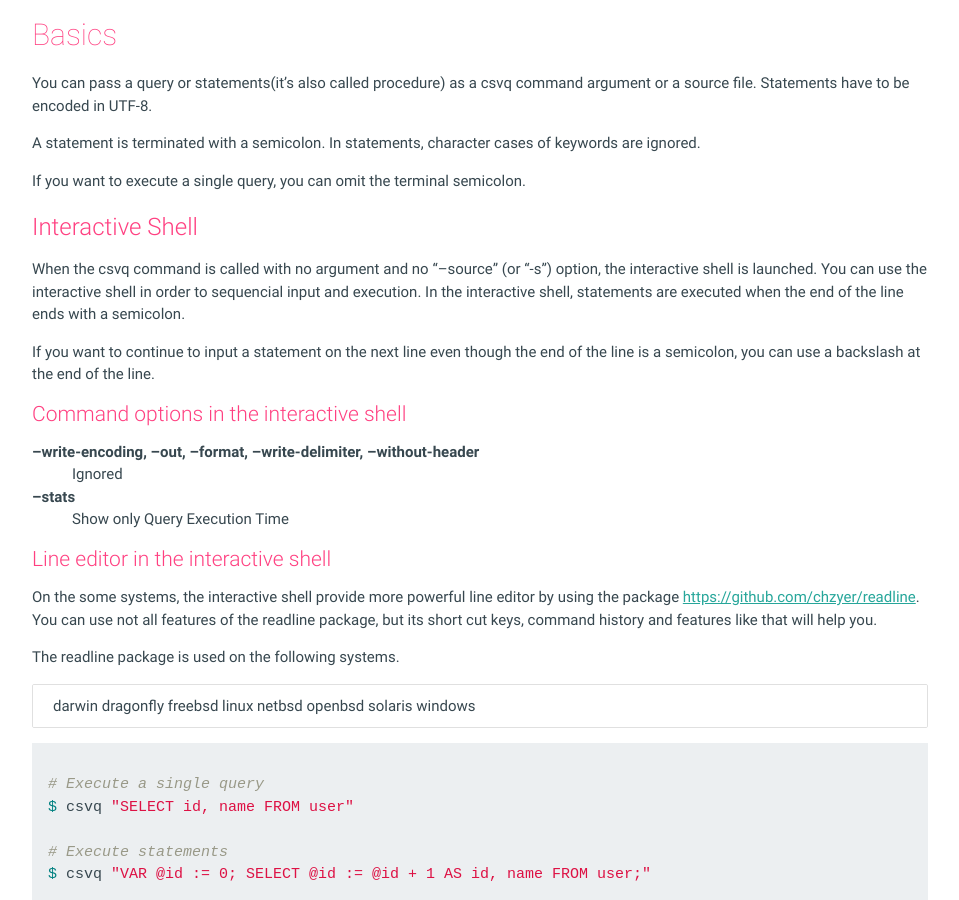
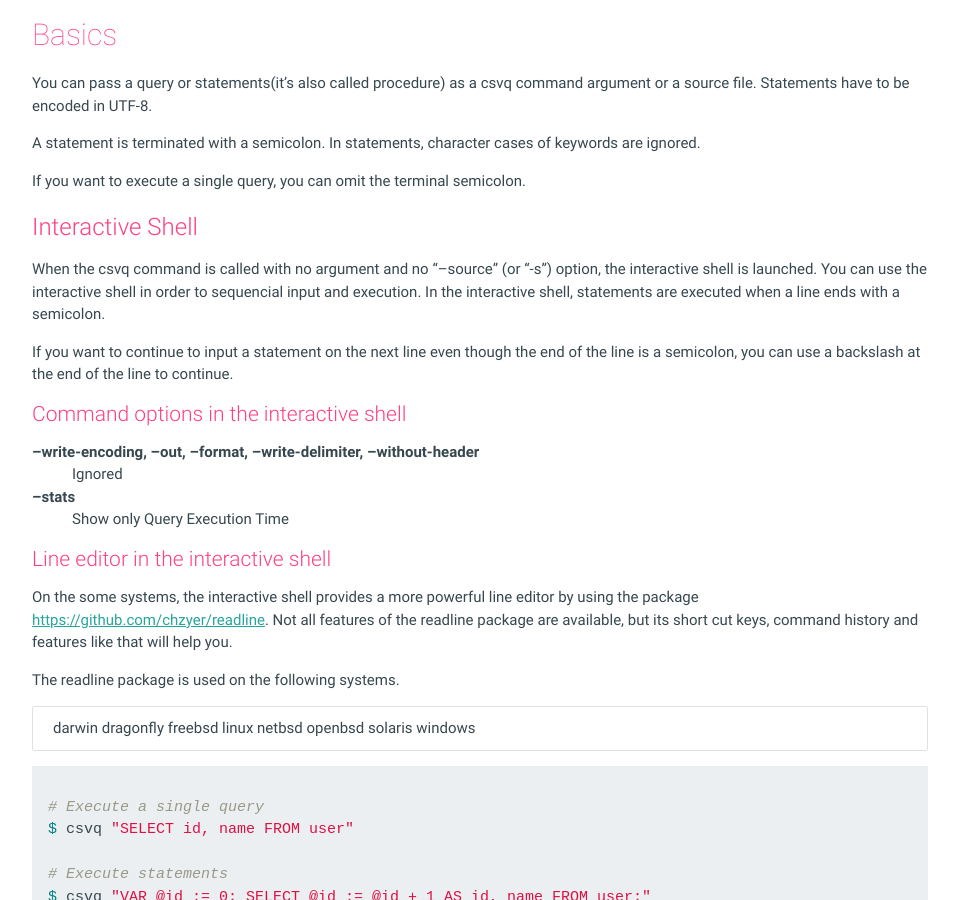
Before and after one commit to mithrandie/csvq, a Jekyll site: the page built from docs/_posts/2006-01-02-statement.md, in a window 1280 px wide and 900 px high, scrolled down 452 px. Shown: the whole window, without its empty margins (160-1119 px from the left). Built offline with Jekyll 4.4.1, drawn with Linux system fonts in a browser that asks for light colours.

Commit message:
Update docs.

```diff
--- a/docs/_posts/2006-01-02-statement.md
+++ b/docs/_posts/2006-01-02-statement.md
@@ -26,9 +26,9 @@ If you want to execute a single query, you can omit the terminal semicolon.
 
 When the csvq command is called with no argument and no "--source" (or "-s") option, the interactive shell is launched.
 You can use the interactive shell in order to sequencial input and execution.
-In the interactive shell, statements are executed when the end of the line ends with a semicolon.
+In the interactive shell, statements are executed when a line ends with a semicolon.
 
-If you want to continue to input a statement on the next line even though the end of the line is a semicolon, you can use a backslash at the end of the line.
+If you want to continue to input a statement on the next line even though the end of the line is a semicolon, you can use a backslash at the end of the line to continue.
 
 #### Command options in the interactive shell
 
@@ -40,8 +40,8 @@ If you want to continue to input a statement on the next line even though the en
 
 #### Line editor in the interactive shell
 
-On the some systems, the interactive shell provide more powerful line editor by using the package [https://github.com/chzyer/readline](https://github.com/chzyer/readline).
-You can use not all features of the readline package, but its short cut keys, command history and features like that will help you.
+On the some systems, the interactive shell provides a more powerful line editor by using the package [https://github.com/chzyer/readline](https://github.com/chzyer/readline).
+Not all features of the readline package are available, but its short cut keys, command history and features like that will help you.
 
 The readline package is used on the following systems.
 - darwin dragonfly freebsd linux netbsd openbsd solaris windows
```
